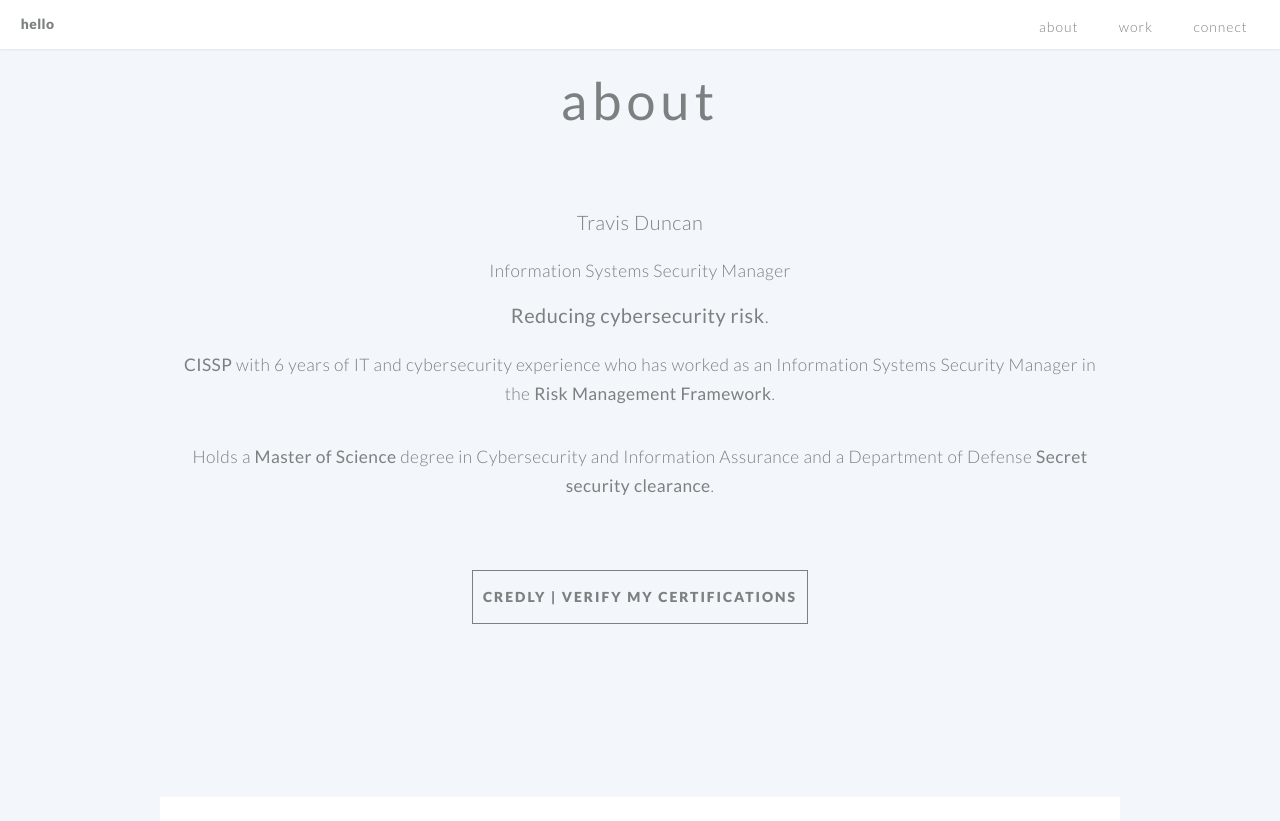
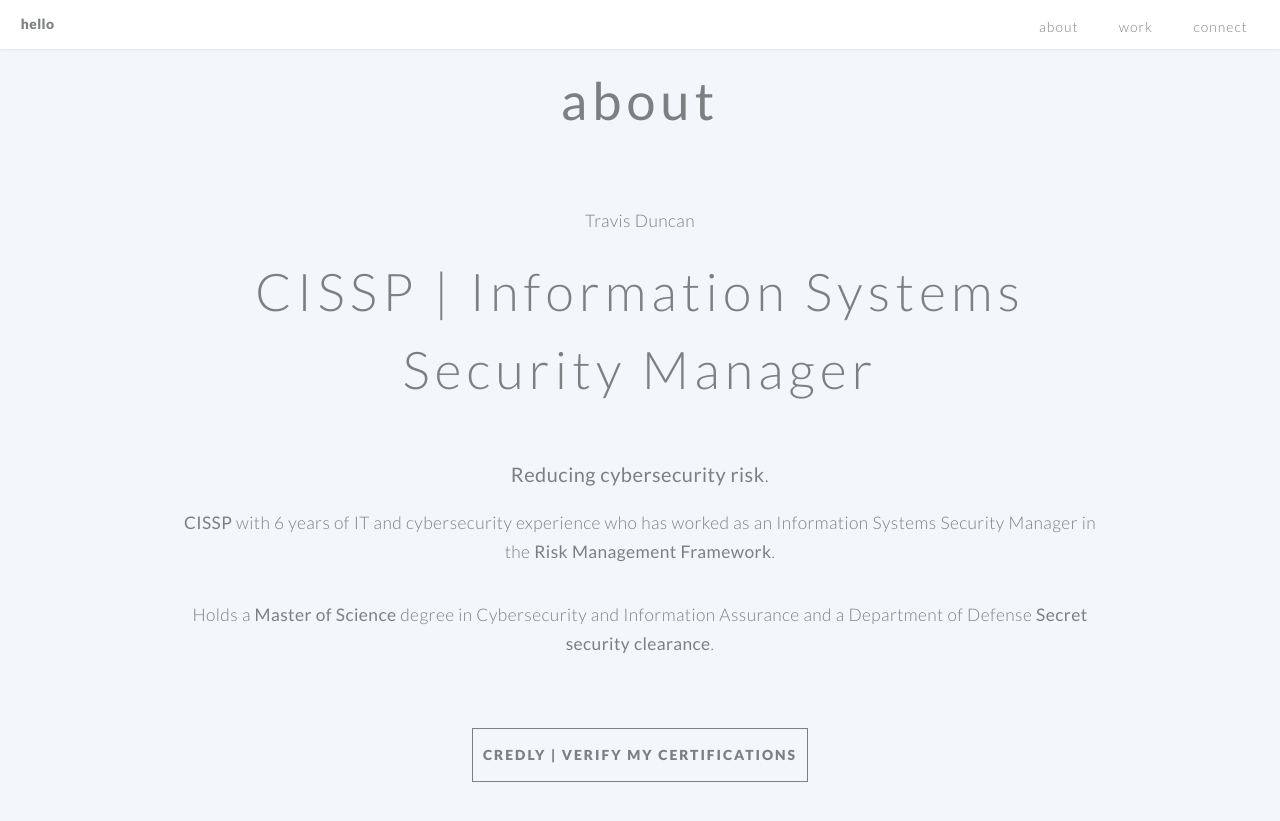
Before and after one commit to TravDunc/hellotemplatedraft, a Jekyll site: the page built from index.md, in a window 1280 px wide and 900 px high, scrolled down 661 px. Shown: the top 821 px of the window. Built offline with Jekyll 4.4.1, drawn with Linux system fonts in a browser that asks for light colours.

Commit message:
Update index.md

```diff
--- a/index.md
+++ b/index.md
@@ -41,9 +41,9 @@ cta_button_label: contact # the label on the button
 
 ---
 [//]: # (write a bit about yourself here)
-### Travis Duncan
+# Travis Duncan
 
-#### Information Systems Security Manager
+## CISSP | Information Systems Security Manager
 
 ### **Reducing cybersecurity risk**.
 
```
